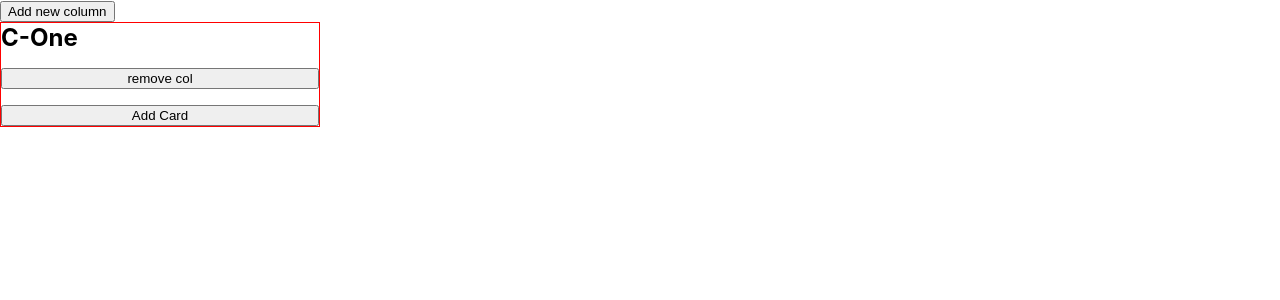
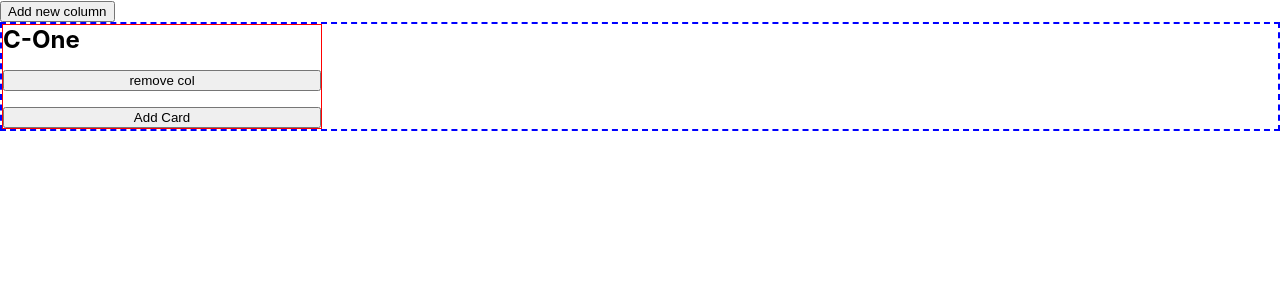
Before and after one commit to KiraTeresa/trello-clone, a React (Create React App) app: page / in a window 1280 px wide. Shown: the top 300 px of the page. Built offline with nearby package versions, Linux system fonts and the light colour scheme.

Commit message:
Use useId to generate ids for new cards and columns

```diff
--- a/src/components/Board/Board.jsx
+++ b/src/components/Board/Board.jsx
@@ -1,6 +1,7 @@
 import Column from '../Column/Column';
 import { useState } from 'react';
 import ColumnForm from '../Column/ColumnForm';
+import './board.scss'
 
 export default function Board() {
     const [columns, setColumns] = useState([{ title: "C-One" }])
@@ -18,7 +19,7 @@ export default function Board() {
     return (
         <>
             <button onClick={toggleColumnForm}>Add new column</button>
-            <div>
+            <div className='col-wrap'>
 
                 {
                     columns.map((col, index) => { return <Column key={index} props={{ col, removeColumn }} /> }
--- /dev/null
+++ b/src/components/Board/board.scss
@@ -0,0 +1,4 @@
+.col-wrap {
+    display: flex;
+    border: blue dashed 2px;
+}
--- a/src/components/Card/Card.jsx
+++ b/src/components/Card/Card.jsx
@@ -2,11 +2,12 @@ import './card.scss'
 
 export default function Card({ props }) {
     const { card, removeCard } = props
-    const { title, description } = card
+    const { id, title, description } = card
 
     return (
         <div className="card">
             <h3>{title}</h3>
+            <p>ID: {id}</p>
             <p>{description}</p>
             <button onClick={() => removeCard(title)}>delete</button>
         </div>
--- a/src/components/Card/CardForm.jsx
+++ b/src/components/Card/CardForm.jsx
@@ -1,7 +1,8 @@
-import { useState } from 'react'
+import { useState, useId } from 'react'
 
 export default function CardForm({ props }) {
-    const [data, setData] = useState({ title: "", description: "" })
+    const cardId = useId()
+    const [data, setData] = useState({ id: 'card-' + cardId, title: "", description: "" })
     const { cards, setCards, toggleCardForm } = props
 
     function handleChange(e) {
--- a/src/components/Column/ColumnForm.jsx
+++ b/src/components/Column/ColumnForm.jsx
@@ -1,7 +1,8 @@
-import { useState } from "react"
+import { useState, useId } from "react"
 
 export default function ColumnForm({ props }) {
-    const [data, setData] = useState({ title: "" })
+    const colId = useId()
+    const [data, setData] = useState({ id: 'col-' + colId, title: "", cards: [] })
     const { columns, setColumns, toggleColumnForm } = props
 
     function handleChange(e) {
--- a/src/components/Column/column.scss
+++ b/src/components/Column/column.scss
@@ -1,6 +1,6 @@
 .collumn {
     border: red solid 1px;
-    max-width: 20rem;
+    width: 20rem;
     display: flex;
     flex-direction: column;
     gap: 1rem;
```
